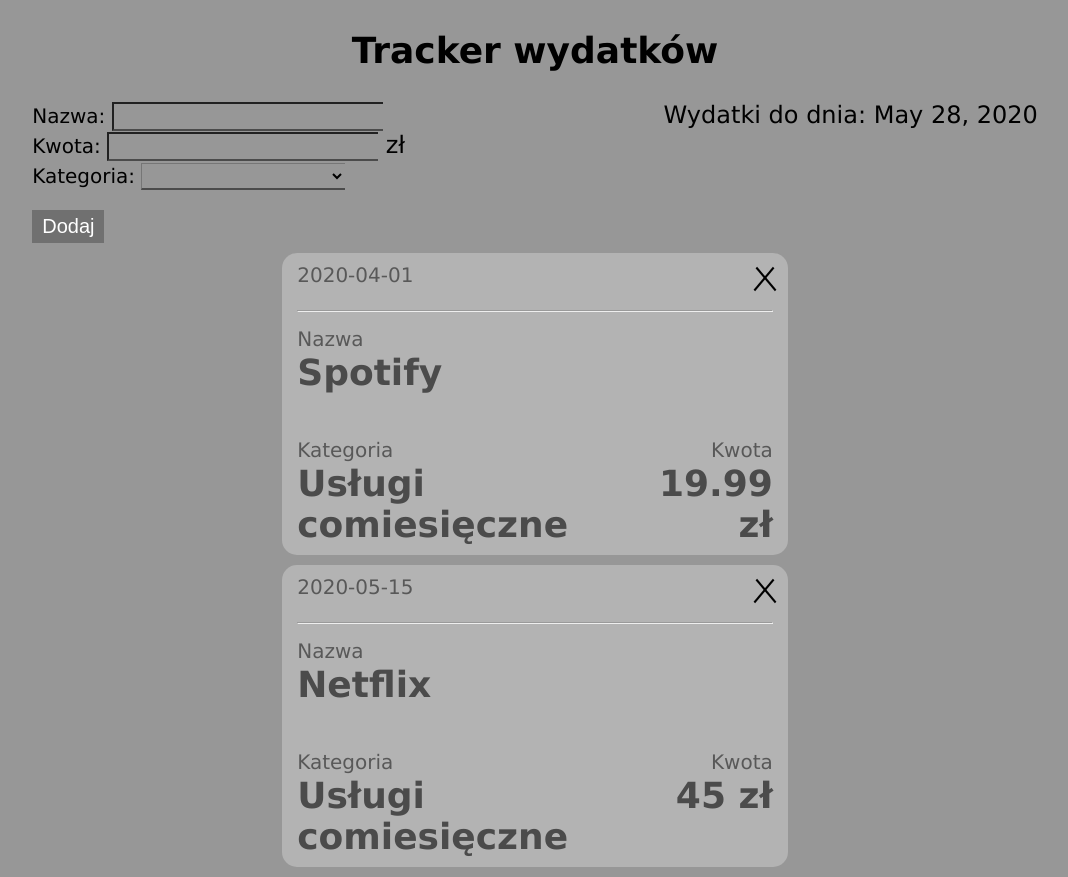
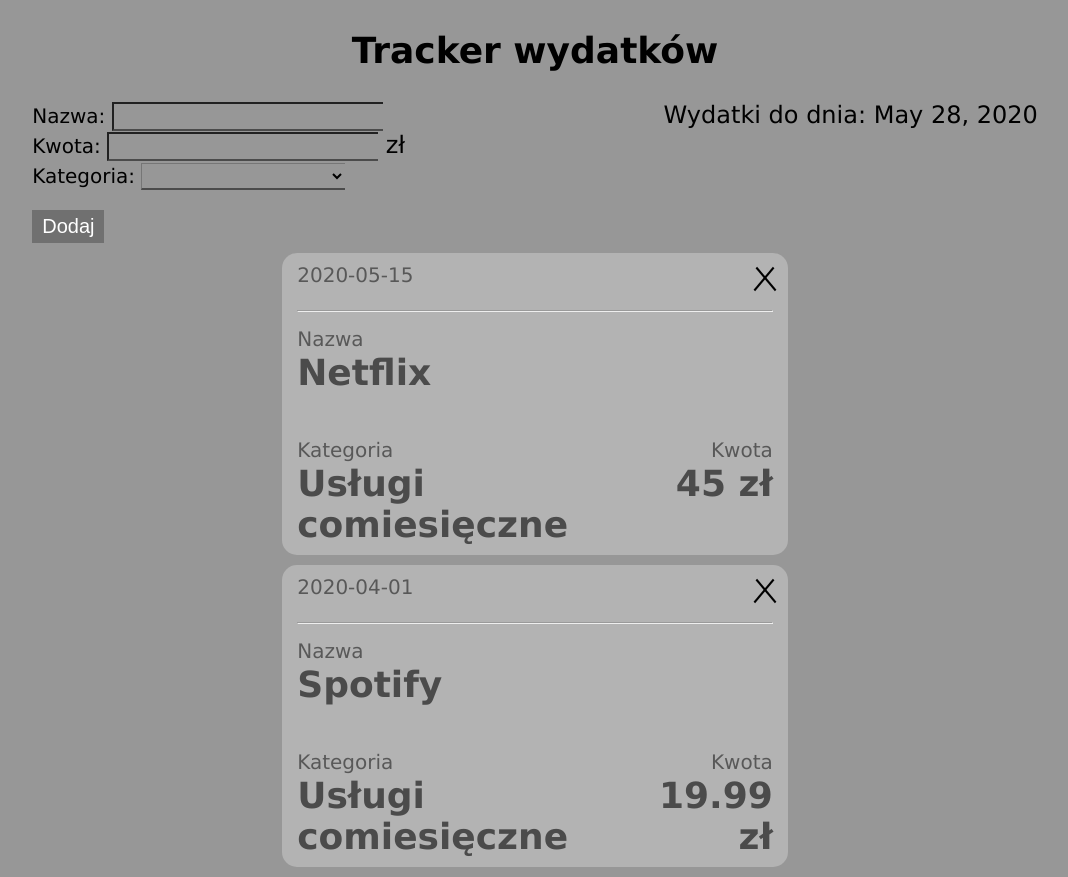
Before and after one commit to marcelmos/angular-expenses-tracker, an Angular app: page / in a window 1280 px wide. Shown: the whole page, without its empty margins (105-1173 px from the left). Built offline with nearby package versions, Linux system fonts and the light colour scheme.

Commit message:
Array auto sorting by date, from newest to oldest.

```diff
--- a/src/app/app.component.ts
+++ b/src/app/app.component.ts
@@ -24,20 +24,6 @@
     this.addDate = this.year + '-' + this.month + '-' + this.day;
     this.productsArray.push({name: addName, type: addType, cost: addCost, date: this.addDate});
 
-    // Sort array by date
-    this.productsArray = this.productsArray.sort((obj1, obj2) => {
-      const date1 = new Date(obj1.date);
-      const date2 = new Date(obj2.date);
-      return date1 < date2 ? -1 : date1 > date2 ? 1 : 0;
-      });
-
-      console.log(this.productsArray);
-    // this.productsArray = this.productsArray.sort((obj1, obj2) => {
-    //   if (obj1.date < obj2.date){ return 1; }
-    //   if (obj1.date > obj2.date){ return -1; }
-    //   return 0;
-    // });
-
     this.calcMontExpenses();
   }
 
@@ -53,16 +39,5 @@
       if (element.date.slice(0, 7) === todayDate){ expenses = expenses + element.cost; }
     });
     this.monthExpenses = expenses;
-
-    this.productsArray = this.productsArray.sort((obj1, obj2) => {
-      if (obj1.date > obj2.date){
-        return 1;
-      }
-      if (obj1.date < obj2.date){
-        return -1;
-      }
-
-      return 0;
-    });
   }
 }
--- a/src/app/list-product/list-product.component.ts
+++ b/src/app/list-product/list-product.component.ts
@@ -1,18 +1,26 @@
-import { Component, OnInit, Input, Output, EventEmitter } from '@angular/core';
+import { Component, OnInit, Input, Output, EventEmitter, DoCheck } from '@angular/core';
 
 @Component({
   selector: 'app-list-product',
   templateUrl: './list-product.component.html',
   styleUrls: ['./list-product.component.css']
 })
-export class ListProductComponent implements OnInit {
+export class ListProductComponent implements OnInit, DoCheck {
 
   @Input()
   productsArray = [];
   @Output()
   emitRemove = new EventEmitter<string>();
 
-  constructor() { }
+  ngDoCheck(): void {
+    console.log('Changes detected!');
+    // Sort array by date
+    this.productsArray = this.productsArray.sort((obj1, obj2) => {
+      const date1 = new Date(obj1.date);
+      const date2 = new Date(obj2.date);
+      return date1 > date2 ? -1 : date1 < date2 ? 1 : 0;
+    });
+}
 
   ngOnInit(): void {
   }
```
Also changed, not shown: 1 other file (tests, documents, lock files or other folders).
